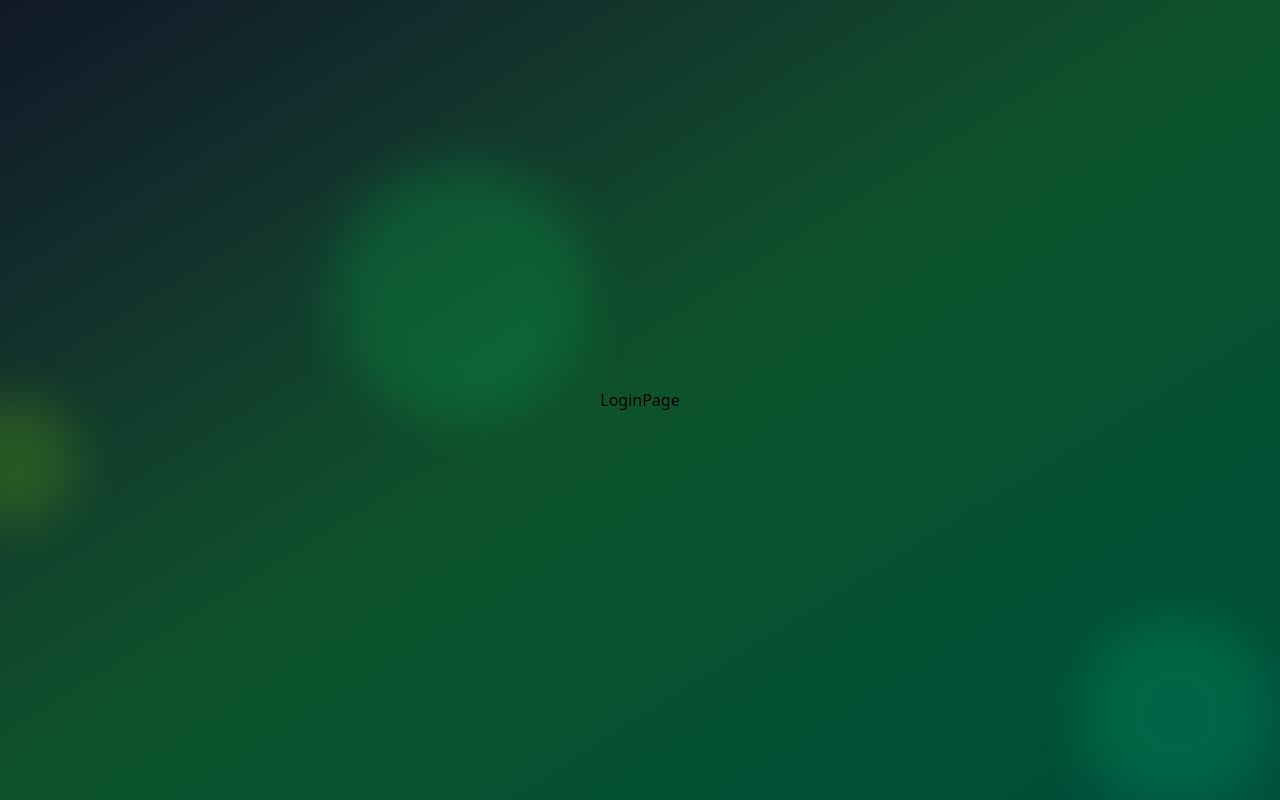
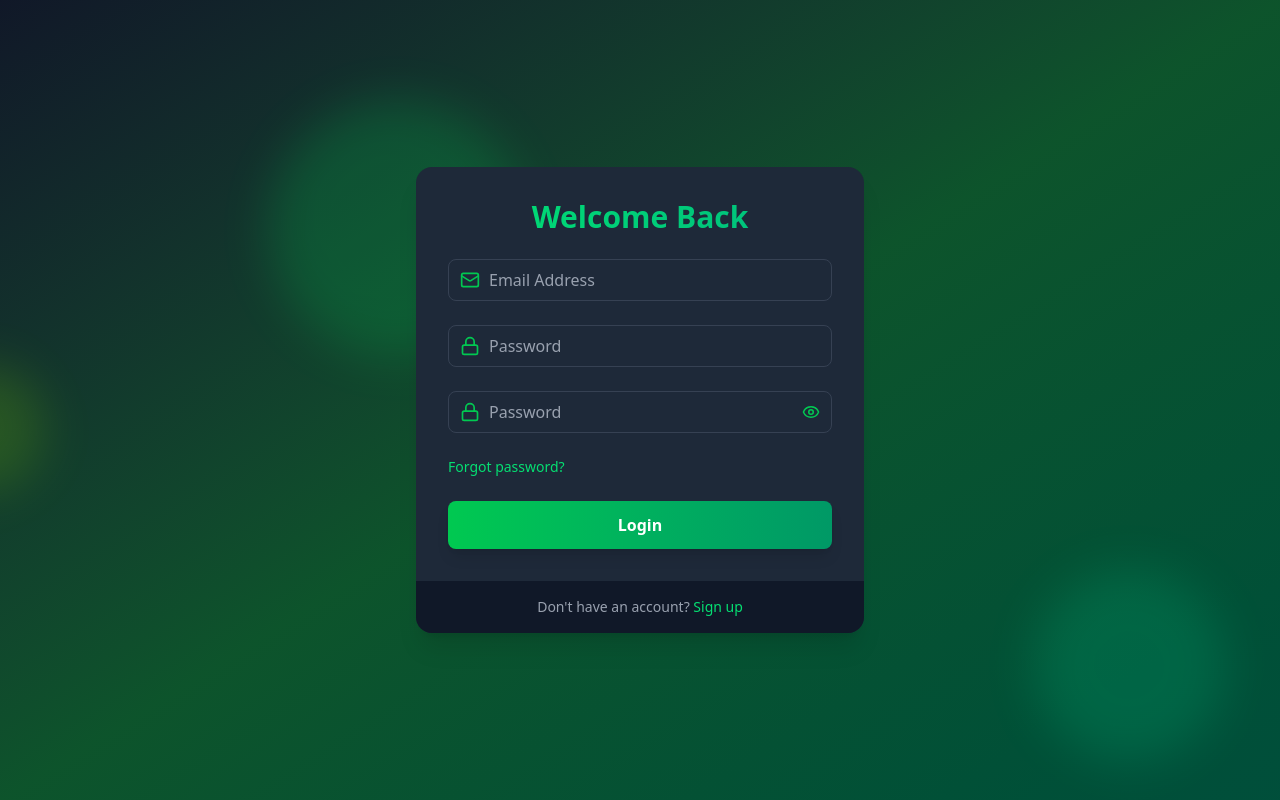
Before and after one commit to valelectronic/E-shop-frontend, a React (Vite) app: page /login in a window 1280 px wide. Built offline with nearby package versions, Linux system fonts and the light colour scheme.

Commit message:
skeleton of login completed

```diff
--- a/src/components/VerificationCodeInput.jsx
+++ b/src/components/VerificationCodeInput.jsx
@@ -2,6 +2,7 @@
 import { Key } from "lucide-react";
 
 export default function VerificationCodeInput({ length = 6, isValidEmail }) {
+
     const [otp, setOtp] = useState(Array(length).fill(""));
     const [countdown, setCountdown] = useState(0);
 
--- a/src/pages/LoginPage.jsx
+++ b/src/pages/LoginPage.jsx
@@ -1,9 +1,110 @@
-import React from 'react'
+import { useState } from "react";
+import { motion } from "framer-motion";
+import { Mail, Lock, Loader,Eye,EyeOff} from "lucide-react";
+import { Link } from "react-router-dom";
+import Input from "../components/Details";
 
-function LoginPage() {
-  return (
-    <div>LoginPage</div>
-  )
-}
 
-export default LoginPage
+
+const LoginPage = () => {
+	const [email, setEmail] = useState("");
+	const [password, setPassword] = useState("");
+  const [showPassword, setShowPassword] = useState(false)
+
+
+
+	const handleLogin = async (e) => {
+		e.preventDefault();
+
+	};
+
+	return (
+		<motion.div
+			initial={{ opacity: 0, y: 20 }}
+			animate={{ opacity: 1, y: 0 }}
+			transition={{ duration: 0.5 }}
+			className='max-w-md w-full bg-gray-800 bg-opacity-50 backdrop-filter backdrop-blur-xl rounded-2xl shadow-xl overflow-hidden'
+		>
+			<div className='p-8'>
+				<h2 className='text-3xl font-bold mb-6 text-center bg-gradient-to-r from-green-400 to-emerald-500 text-transparent bg-clip-text'>
+					Welcome Back
+				</h2>
+
+				<form onSubmit={handleLogin}>
+					<Input
+						icon={Mail}
+						type='email'
+						placeholder='Email Address'
+						value={email}
+						onChange={(e) => setEmail(e.target.value)}
+					/>
+
+					<Input
+						icon={Lock}
+						type='password'
+						placeholder='Password'
+						value={password}
+						onChange={(e) => setPassword(e.target.value)}
+					/>
+
+                        {/* Password with Show/Hide Feature */}
+                      <div className="relative mb-4">
+                        <Lock
+                          size={18}
+                          className="absolute left-3 top-1/2 transform -translate-y-1/2 text-green-500" // <-- FIXED ICON COLOR
+                        />
+                        <Input
+                        icon={Lock}
+                          type={showPassword ? "text" : "password"}
+                          placeholder="Password"
+                          value={password}
+                          onChange={(e) => setPassword(e.target.value)}
+                          className="w-full pl-10 pr-10 py-3  text-white rounded-lg border border-gray-600
+                                           focus:ring-green-500 "
+                        />
+                        {/* Eye Icon for Show/Hide Password */}
+                        {showPassword ? (
+                          <EyeOff
+                            size={18}
+                            className="absolute right-3 top-1/2 transform -translate-y-1/2 text-green-500 cursor-pointer" // <-- FIXED ICON COLOR
+                            onClick={() => setShowPassword(false)}
+                          />
+                        ) : (
+                          <Eye
+                            size={18}
+                            className="absolute right-3 top-1/2 transform -translate-y-1/2 text-green-500 cursor-pointer" // <-- FIXED ICON COLOR
+                            onClick={() => setShowPassword(true)}
+                          />
+                        )}
+                      </div>
+
+					<div className='flex items-center mb-6'>
+						<Link to='/forgot-password' className='text-sm text-green-400 hover:underline'>
+							Forgot password?
+						</Link>
+					</div>
+
+
+					<motion.button
+						whileHover={{ scale: 1.02 }}
+						whileTap={{ scale: 0.98 }}
+						className='w-full py-3 px-4 bg-gradient-to-r from-green-500 to-emerald-600 text-white font-bold rounded-lg shadow-lg hover:from-green-600 hover:to-emerald-700 focus:outline-none focus:ring-2 focus:ring-green-500 focus:ring-offset-2 focus:ring-offset-gray-900 transition duration-200'
+						type='submit'
+
+					>
+			Login
+					</motion.button>
+				</form>
+			</div>
+			<div className='px-8 py-4 bg-gray-900 bg-opacity-50 flex justify-center'>
+				<p className='text-sm text-gray-400'>
+					Don't have an account?{" "}
+					<Link to='/signup' className='text-green-400 hover:underline'>
+						Sign up
+					</Link>
+				</p>
+			</div>
+		</motion.div>
+	);
+};
+export default LoginPage;
--- a/src/pages/SignUpPage.jsx
+++ b/src/pages/SignUpPage.jsx
@@ -27,7 +27,6 @@
   setEmail(newEmail);
 
   const isValid = validateEmail(newEmail);
-  console.log("Is Email Valid?", isValid); // Debugging
 
   setIsValidEmail(isValid);
 };
```
